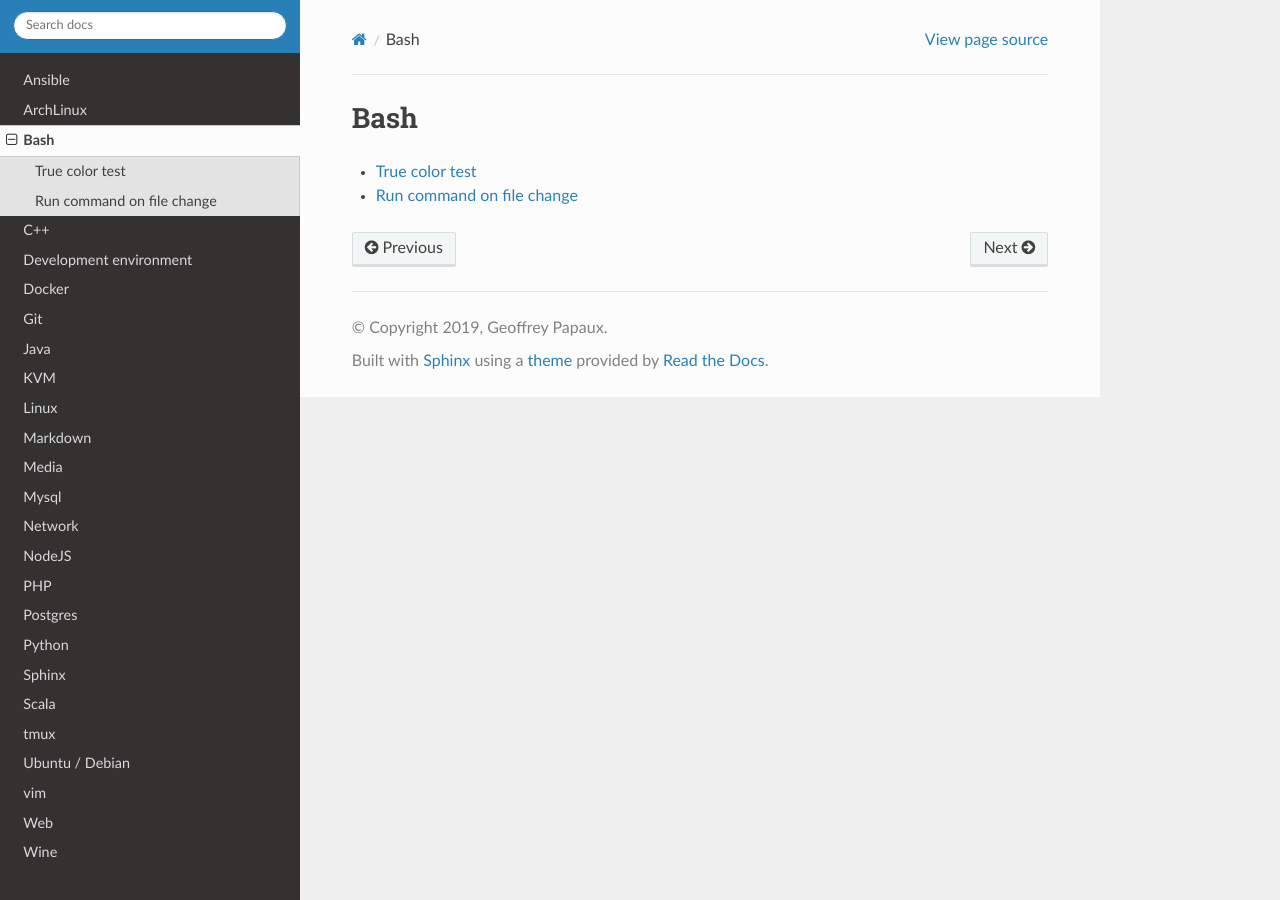
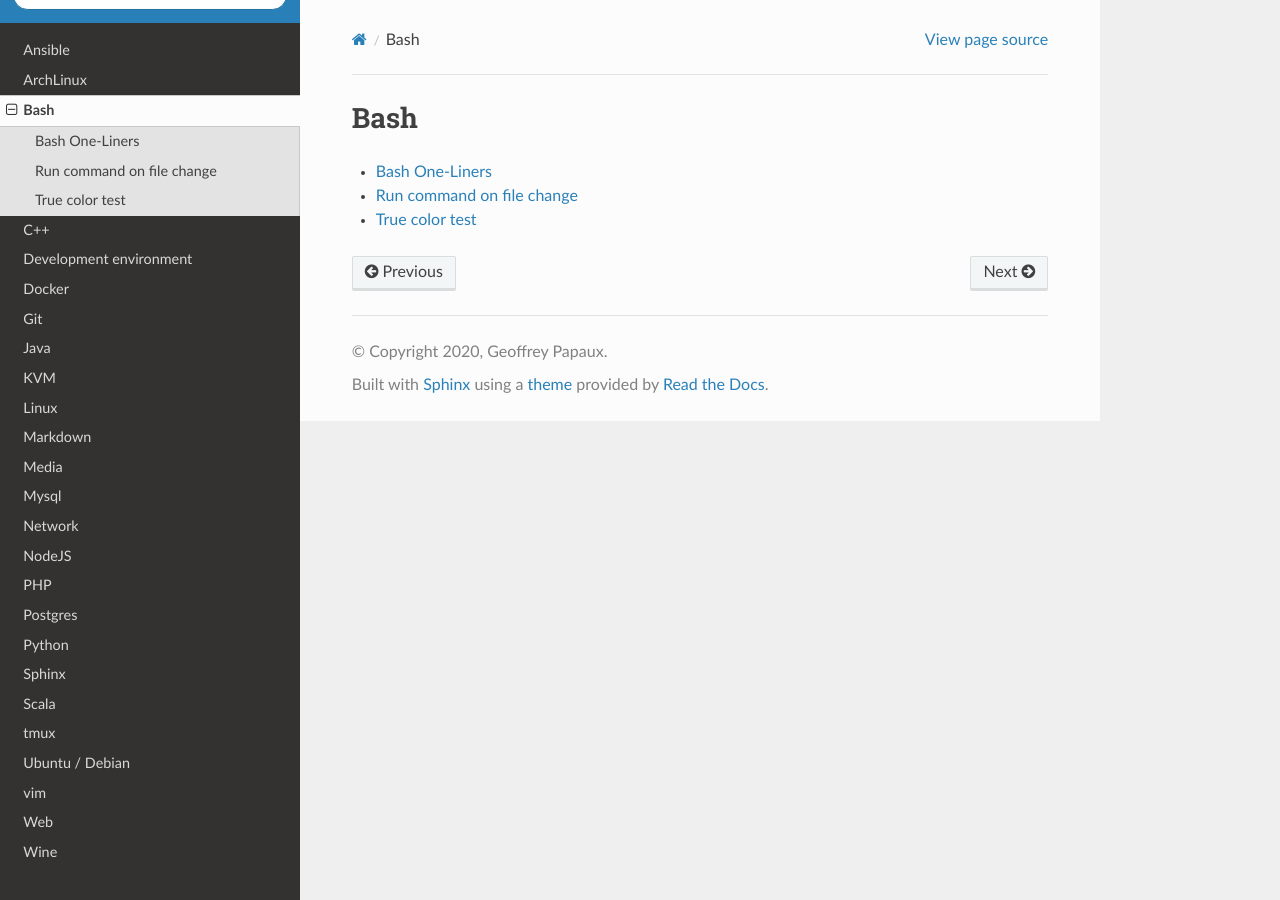
Before and after one commit to papaux/til, a Sphinx documentation site: the page built from source/bash/_.rst, in a window 1280 px wide. Built offline with Sphinx 7.4.7 and the Read the Docs theme 2.0.0, drawn with Linux system fonts in a browser that asks for light colours.

Commit message:
bash: one liners

```diff
--- a/source/bash/_.rst
+++ b/source/bash/_.rst
@@ -4,5 +4,6 @@ Bash
 .. toctree::
    :maxdepth: 1
 
+   one-liners.rst
+   run-command-file-changed.rst
    true-color-test.rst
-   run-command-file-changed.rst
--- a/source/conf.py
+++ b/source/conf.py
@@ -54,7 +54,7 @@ master_doc = 'index'
 
 # General information about the project.
 project = 'Geoffrey\'s TIL'
-copyright = '2019, Geoffrey Papaux'
+copyright = '2020, Geoffrey Papaux'
 author = 'Geoffrey Papaux'
 
 # The version info for the project you're documenting, acts as replacement for
--- a/source/index.rst
+++ b/source/index.rst
@@ -5,7 +5,7 @@ My own TIL (Today I learned) mainly about Linux commands, Linux tools and develo
 
 Some entries are not *concise write-ups* but long true articles or *cheatsheets*, with a lot of commands / option for specific applications.
 
-There are 88 TILs in this repository! Enjoy!
+There are 89 TILs in this repository! Enjoy!
 
 .. toctree::
    :maxdepth: 1
```
Also changed, not shown: source/bash/one-liners.rst (added, +26 -0 lines).
